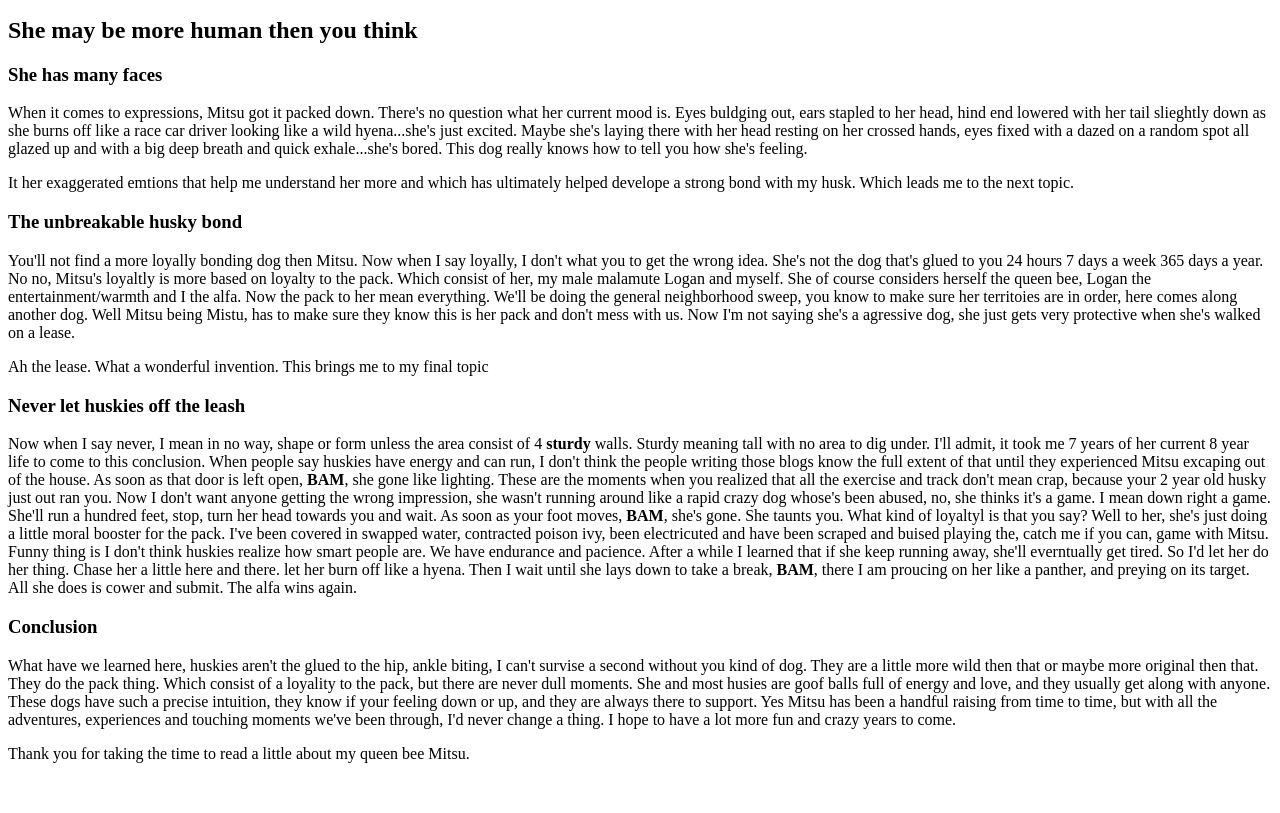
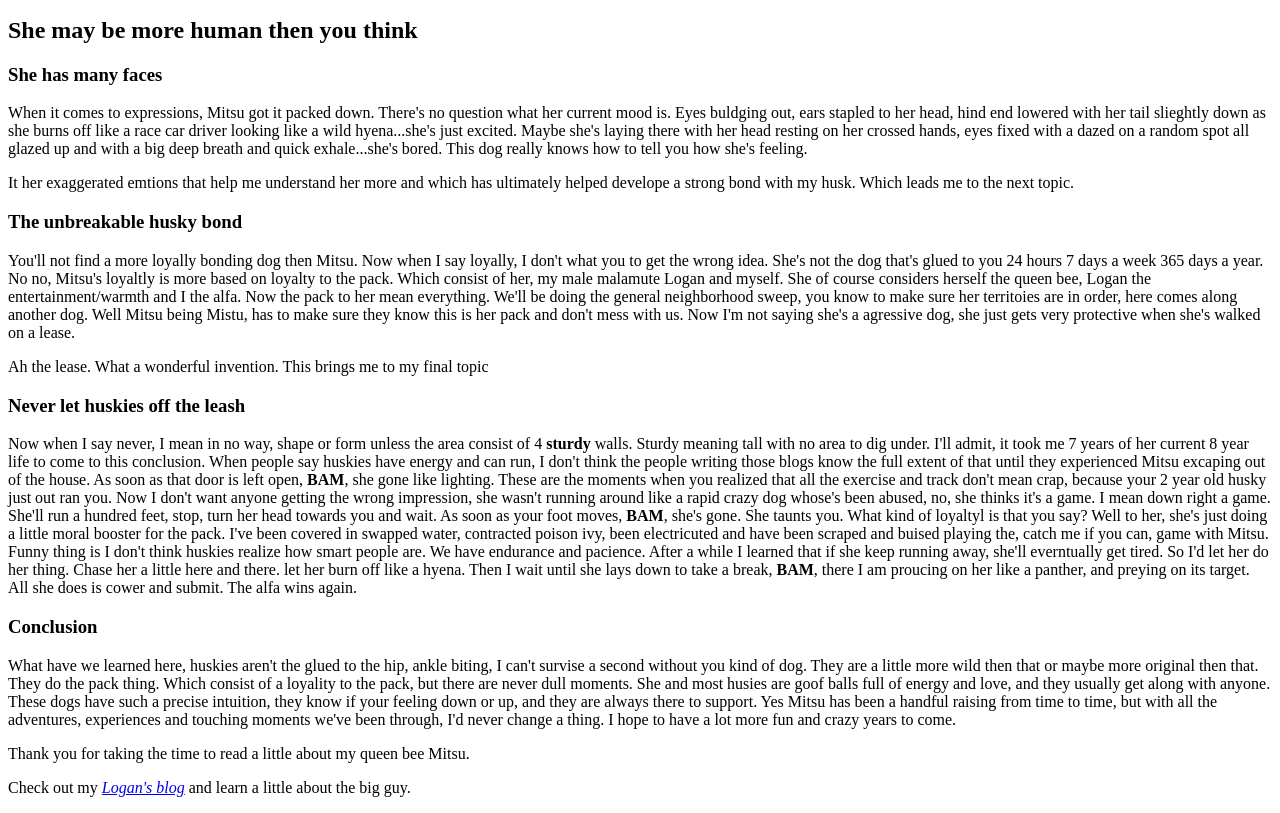
Before and after one commit to hassan-a-alkhalifah/mitsu-dog-blog, a plain HTML site: page mitsu-dog-blog.html in a window 1280 px wide. Shown: the part 101-914 px from the top of the page. Before the commit the page ends 880 px from the top, so only its background shows below. Drawn offline with Linux system fonts and the light colour scheme.

Commit message:
add link to Logan's blog page

```diff
--- a/mitsu-dog-blog.html
+++ b/mitsu-dog-blog.html
@@ -69,5 +69,8 @@
   I'd never change a thing. I hope to have a lot more fun and crazy years to come.</p>
 
   <p>Thank you for taking the time to read a little about my queen bee Mitsu.</p>
+
+  <p>Check out my <a href="logan-dog-blog.html"><em>Logan's blog</em></a> and learn
+  a little about the big guy.</p>
 </body>
 </html>
```
